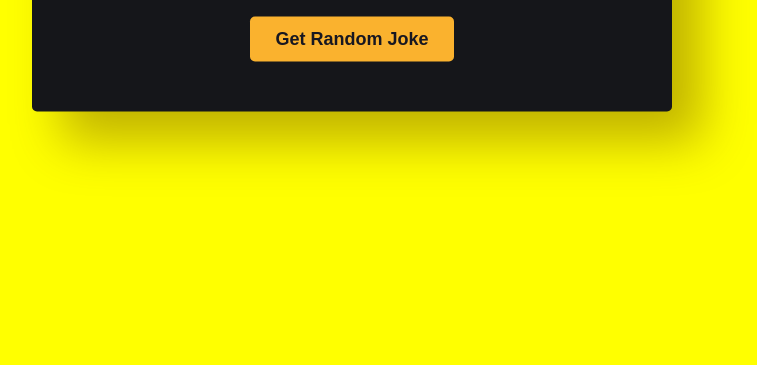
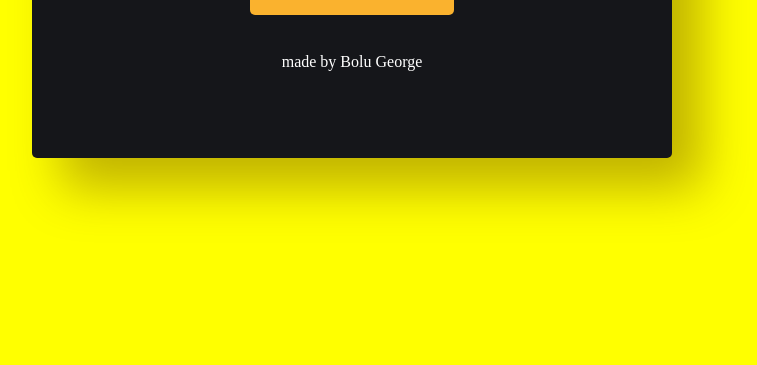
Before and after one commit to ywkbqwitguvb/random-joke, a plain HTML site: page index.html in a window 1280 px wide. Shown: the part 435-800 px from the top of the page, without its empty margins (288-1045 px from the left). Drawn offline with Linux system fonts and the light colour scheme; no server answers.

Commit message:
second commit

```diff
--- a/index.html
+++ b/index.html
@@ -18,6 +18,7 @@
         <span>&#128514;</span>
         <p id="joke"></p>
         <button id="btn">Get Random Joke</button>
+        <p>made by Bolu George</p>
     </div>
 
     <script src="script.js"></script>
```
